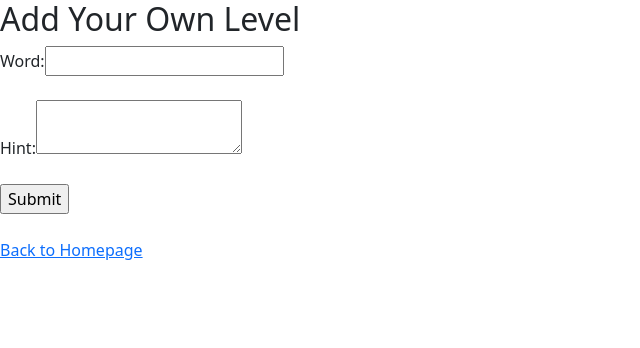
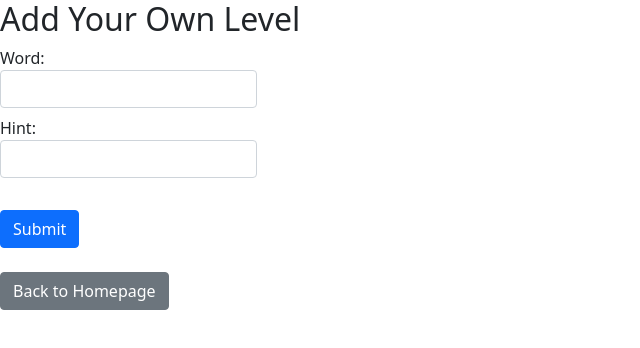
Before and after one commit to tsbrun/hangman, a React (Create React App) app: page /add-new-level in a window 1280 px wide. Shown: the top 348 px of the page, without its empty margins (0-640 px from the left). Built offline with nearby package versions, Linux system fonts and the light colour scheme.

Commit message:
Style form

```diff
--- a/src/components/levels/LevelForm.js
+++ b/src/components/levels/LevelForm.js
@@ -2,6 +2,9 @@ import React, { useState } from "react";
 import { useDispatch, useSelector } from "react-redux";
 import { submitLevel, formSelector } from "../../features/form/formSlice";
 import { Link } from "react-router-dom";
+
+import Form from "react-bootstrap/Form";
+import Button from "react-bootstrap/Button";
 
 export default function LevelForm() {
     // initialize redux hook
@@ -28,21 +31,21 @@ export default function LevelForm() {
     return (
         <>
         <h2>Add Your Own Level</h2>
-        <form onSubmit={e => handleSubmit(e)}>
-            <label>
+        <Form>
+            <Form.Label>
                 Word:
-                <input type="text" value={word} onChange={e => setWord(e.target.value)} />
-            </label>
+                <Form.Control type="text" value={word} onChange={e => setWord(e.target.value)} />
+            </Form.Label>
+            <br />
+            <Form.Label>
+                Hint:
+                <Form.Control type="text" value={hint} onChange={e => setHint(e.target.value)} />
+            </Form.Label>
             <br /><br />
-            <label>
-                Hint:
-                <textarea type="text" value={hint} onChange={e => setHint(e.target.value)} />
-            </label>
-            <br /><br />
-            <input type="submit" value="Submit" />
-        </form>
+            <Button variant="primary" onClick={e => handleSubmit(e)}>Submit</Button>
+        </Form>
         <br />
-        <Link to={"/"}>Back to Homepage</Link>
+        <Link to={"/"}><Button variant="secondary">Back to Homepage</Button></Link>
         </>
     )
 }
```
